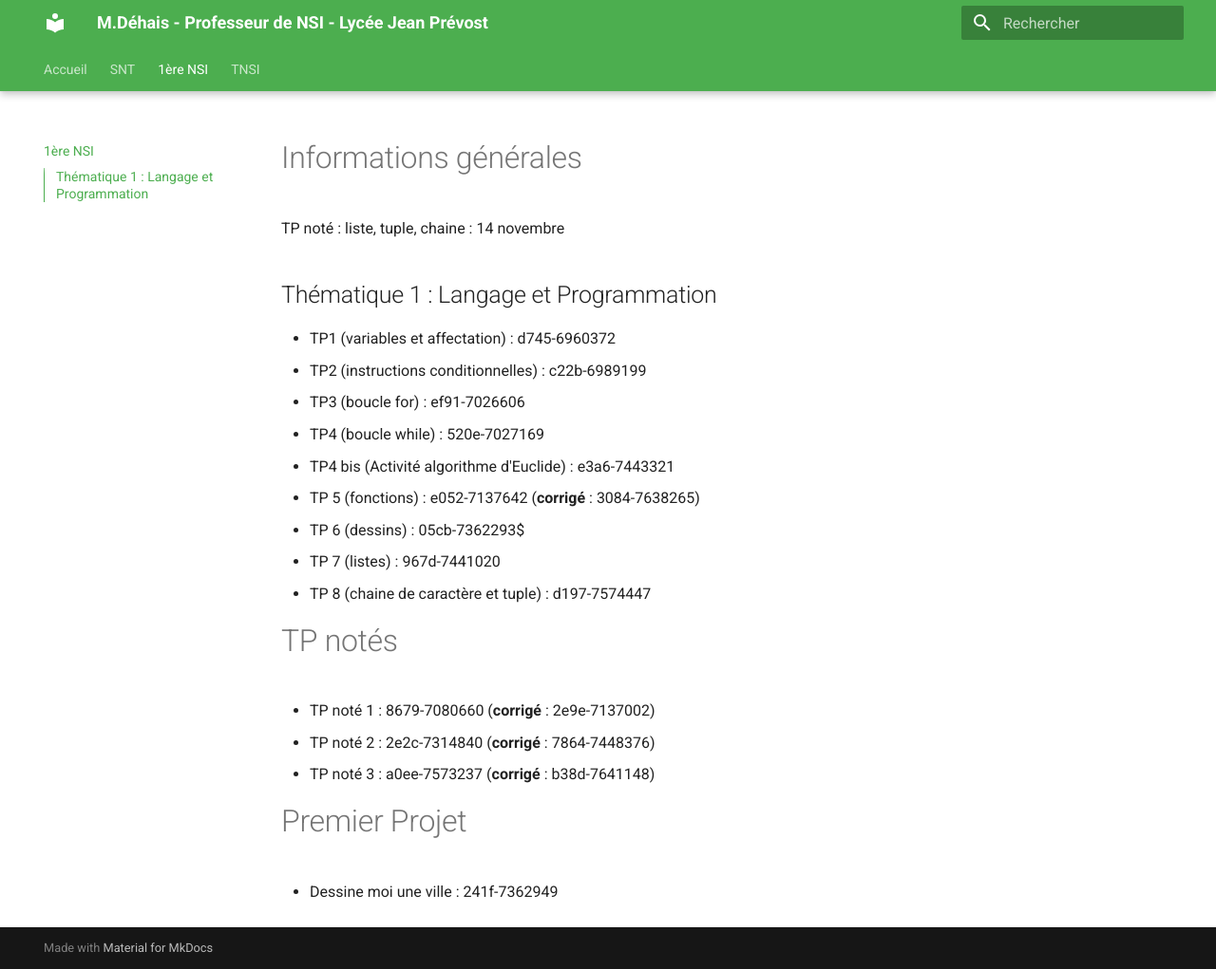
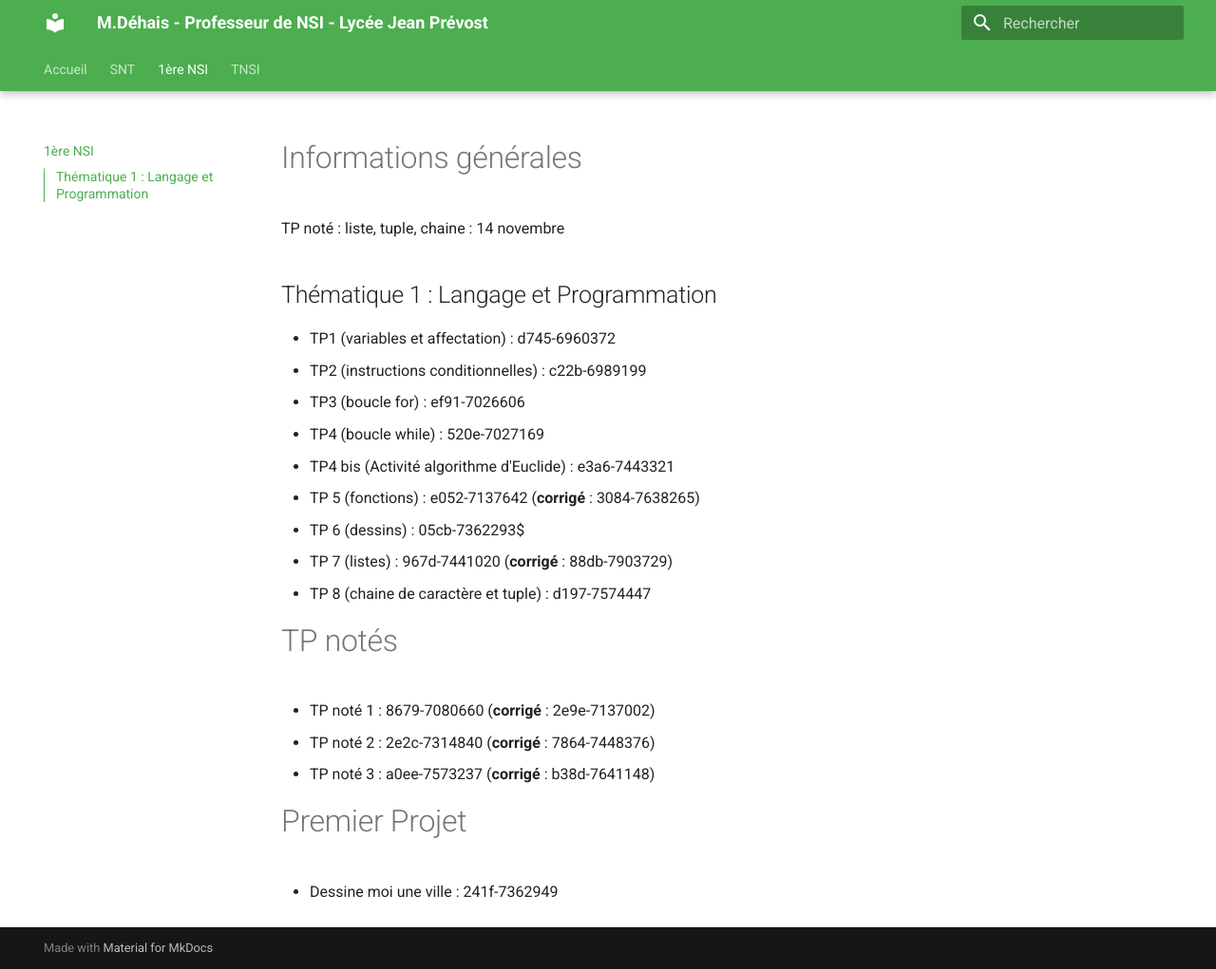
Before and after one commit to DehaisM/nsi-public, an MkDocs documentation site: the page built from docs-public/1NSI/index.md, in a window 1280 px wide and 1021 px high. Shown: the whole window at 95% size. Built offline with MkDocs 1.6.1 and Material for MkDocs 9.7.7, drawn with Linux system fonts in a browser that asks for light colours.

Commit message:
corrige premire nsi

```diff
--- a/docs-public/1NSI/index.md
+++ b/docs-public/1NSI/index.md
@@ -12,7 +12,7 @@ TP noté : liste, tuple, chaine : 14 novembre
 - TP4 bis (Activité algorithme d'Euclide) : e3a6-7443321
 - TP 5 (fonctions) : e052-7137642 (**corrigé** : 3084-7638265)
 - TP 6 (dessins) :  05cb-7362293$
-- TP 7 (listes) : 967d-7441020
+- TP 7 (listes) : 967d-7441020 (**corrigé** : 88db-7903729)
 - TP 8 (chaine de caractère et tuple) : d197-7574447
 
 # TP notés
```
